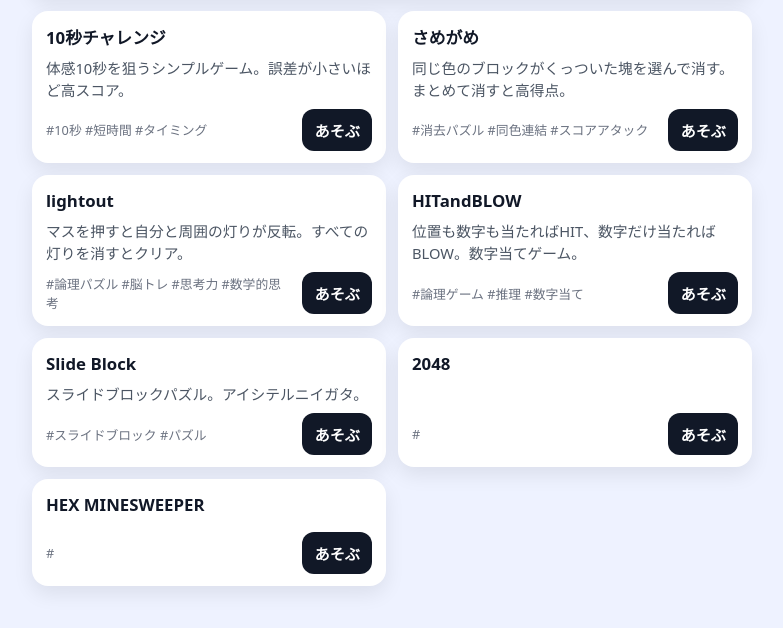
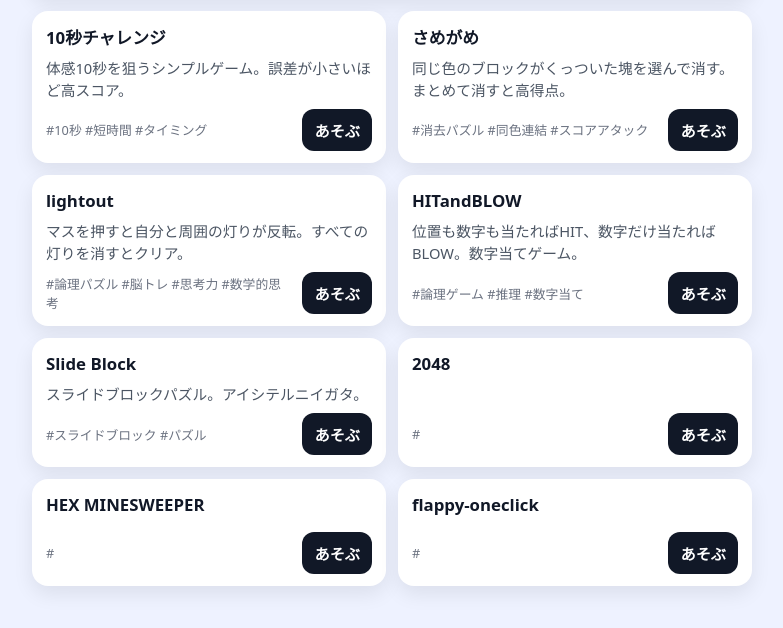
Before and after one commit to kgymk1-hub/my-games, a plain HTML site: page index.html in a window 1280 px wide. Shown: the part 132-760 px from the top of the page, without its empty margins (248-1031 px from the left). Drawn offline with Linux system fonts and the light colour scheme.

Commit message:
Update index.html

```diff
--- a/index.html
+++ b/index.html
@@ -151,6 +151,13 @@
         tag: "#"
       },
 
+      {
+        title: "flappy-oneclick",
+        desc: "",
+        path: "games/flappy-oneclick/index.html",
+        tag: "#"
+      },
+
       // 例：ゲームを増やすときはこの形で1件追加
       // {
       //   title: "連打ゲーム",
```
